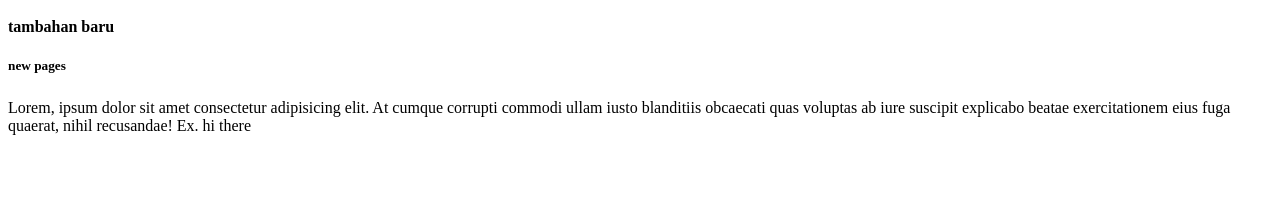
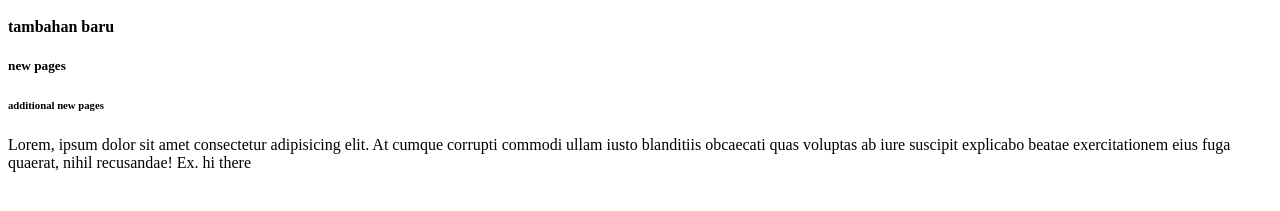
Before and after one commit to randrenasution/BelajarGithub, a plain HTML site: page index.html in a window 1280 px wide. Shown: the part 131-342 px from the top of the page. Drawn offline with Linux system fonts and the light colour scheme.

Commit message:
additional new pages

```diff
--- a/index.html
+++ b/index.html
@@ -11,7 +11,7 @@
         <h3>lagi belajar git</h3>
         <h4>tambahan baru</h4>
         <h5>new pages</h5>
-        <h6></h6>
+        <h6>additional new pages</h6>
     </h1>
 </body>Lorem, ipsum dolor sit amet consectetur adipisicing elit. At cumque corrupti commodi ullam iusto blanditiis obcaecati quas voluptas ab iure suscipit explicabo beatae exercitationem eius fuga quaerat, nihil recusandae! Ex.</body>
 </body>hi there</body>
```
